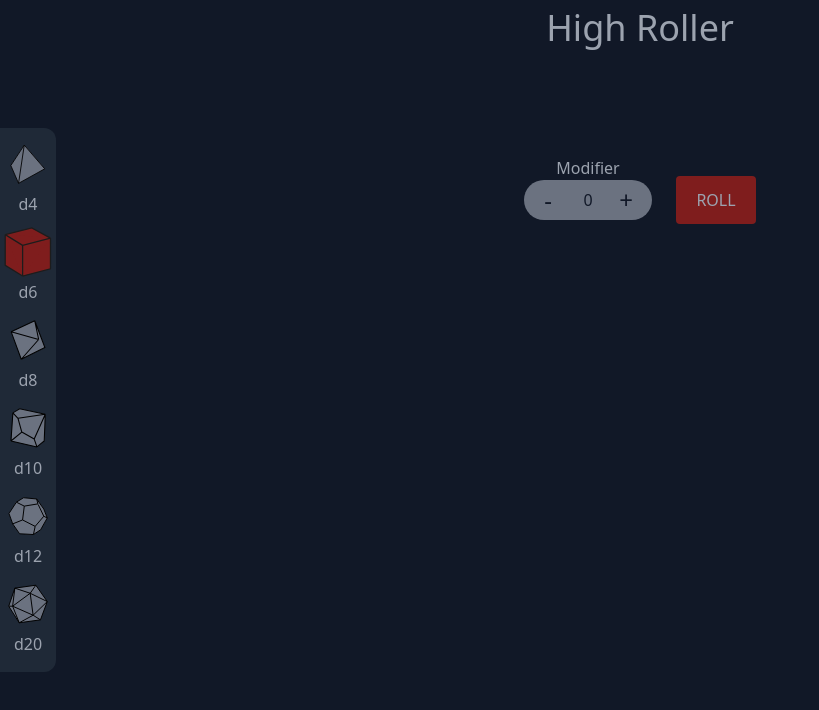
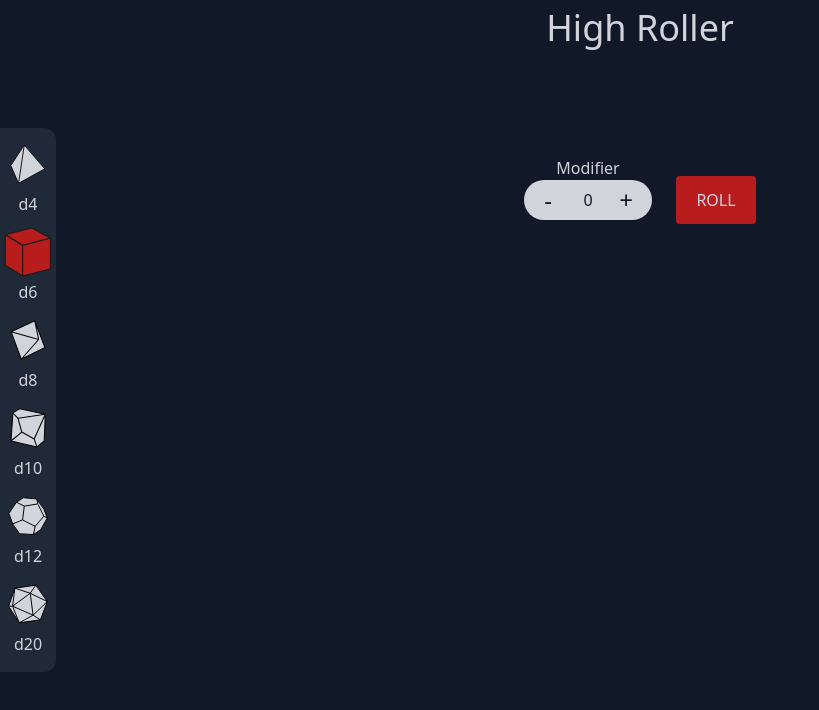
Before and after one commit to iamcrjones/high-roller-pwa, a Next.js app: page / in a window 1280 px wide. Shown: the top 710 px of the page, without its empty margins (0-819 px from the left). Built offline with nearby package versions, Linux system fonts and the light colour scheme.

Commit message:
brighter colors

```diff
--- a/src/pages/index.tsx
+++ b/src/pages/index.tsx
@@ -15,7 +15,7 @@ export default function Home() {
         <link rel="apple-touch-icon" href="/icon-512x512.png"></link>
         <meta name="theme-color" content="#000" />
       </Head>
-      <main className=" flex h-screen w-screen flex-col items-center justify-center text-gray-400">
+      <main className=" flex h-screen w-screen flex-col items-center justify-center text-gray-300">
         <RollPage />
       </main>
     </>
--- a/src/pages/roll-page/components/dice-list.tsx
+++ b/src/pages/roll-page/components/dice-list.tsx
@@ -3,7 +3,7 @@ import React from "react";
 type DiceListProps = { dispatch: (val: string) => void; currentDice: string };
 const DiceList = ({ dispatch, currentDice }: DiceListProps) => {
   return (
-    <div className=" absolute left-0 flex flex-col justify-center space-y-4 rounded-xl rounded-l-none bg-gray-800 px-2 py-4 text-gray-400">
+    <div className=" absolute left-0 flex flex-col justify-center space-y-4 rounded-xl rounded-l-none bg-gray-800 px-2 py-4 text-gray-300">
       <div
         className="flex flex-col items-center space-y-2"
         onClick={() => dispatch("d4")}
@@ -15,7 +15,7 @@ const DiceList = ({ dispatch, currentDice }: DiceListProps) => {
           viewBox="0 0 81 91"
           className={`transition-all ${
             "d4" === currentDice ? "scale-125" : ""
-          } ${"d4" === currentDice ? "fill-red-900" : "fill-gray-500"}`}
+          } ${"d4" === currentDice ? "fill-red-700" : "fill-gray-300"}`}
         >
           <path d="M1.5 49L32 2.5L78.5 56.5L19 89.5L1.5 49Z" />
           <path
@@ -37,7 +37,7 @@ const DiceList = ({ dispatch, currentDice }: DiceListProps) => {
           viewBox="0 0 74 79"
           className={`transition-all ${
             "d6" === currentDice ? "scale-125" : ""
-          } ${"d6" === currentDice ? "fill-red-900" : "fill-gray-500"}`}
+          } ${"d6" === currentDice ? "fill-red-700" : "fill-gray-300"}`}
         >
           <path d="M1 12L43 1.5L72.5 17.5V66L28.5 77.5L1 60.5V12Z" />
           <path
@@ -59,7 +59,7 @@ const DiceList = ({ dispatch, currentDice }: DiceListProps) => {
           viewBox="0 0 68 77"
           className={`transition-all ${
             "d8" === currentDice ? "scale-125" : ""
-          } ${"d8" === currentDice ? "fill-red-900" : "fill-gray-500"}`}
+          } ${"d8" === currentDice ? "fill-red-700" : "fill-gray-300"}`}
         >
           <path d="M1.5 22.5L47 1.5L66.5 53L21 75.5L1.5 22.5Z" />
           <path
@@ -81,7 +81,7 @@ const DiceList = ({ dispatch, currentDice }: DiceListProps) => {
           viewBox="0 0 67 74"
           className={`transition-all ${
             "d10" === currentDice ? "scale-125" : ""
-          } ${"d10" === currentDice ? "fill-red-900" : "fill-gray-500"}`}
+          } ${"d10" === currentDice ? "fill-red-700" : "fill-gray-300"}`}
         >
           <path d="M18 1.5L65.5 11.5L63.5 61L50 72L2 61L5.5 9L18 1.5Z" />
           <path
@@ -103,7 +103,7 @@ const DiceList = ({ dispatch, currentDice }: DiceListProps) => {
           viewBox="0 0 81 78"
           className={`transition-all ${
             "d12" === currentDice ? "scale-125" : ""
-          } ${"d12" === currentDice ? "fill-red-900" : "fill-gray-500"}`}
+          } ${"d12" === currentDice ? "fill-red-700" : "fill-gray-300"}`}
         >
           <path d="M17 11L31.5 2L58 4.5L72.5 25L79.5 43L66 67L51.5 76.5L23.5 75L9.5 55L2 34L17 11Z" />
           <path
@@ -125,7 +125,7 @@ const DiceList = ({ dispatch, currentDice }: DiceListProps) => {
           viewBox="0 0 82 80"
           className={`transition-all ${
             "d20" === currentDice ? "scale-125" : ""
-          } ${"d20" === currentDice ? "fill-red-900" : "fill-gray-500"}`}
+          } ${"d20" === currentDice ? "fill-red-700" : "fill-gray-300"}`}
         >
           <path d="M14 7.5L57 1.5L80.5 35L66.5 72.5L23 78.5L1.5 44.5L14 7.5Z" />
           <path
--- a/src/pages/roll-page/components/modifier.tsx
+++ b/src/pages/roll-page/components/modifier.tsx
@@ -3,28 +3,28 @@ import React from "react";
 type ModifierProps = { dispatch: (val: number) => void; modifier: number };
 const Modifier = ({ dispatch, modifier }: ModifierProps) => {
   return (
-    <div className="mb-6 flex flex-col text-gray-900">
-      <p className="text-md text-center text-gray-400">Modifier</p>
+    <div className="mb-6 flex flex-col ">
+      <p className="text-md text-center ">Modifier</p>
       <div className="flex">
         <div
-          className=" flex h-10 w-12 items-center justify-center rounded-full rounded-r-none bg-gray-500 active:bg-gray-600"
+          className=" flex h-10 w-12 items-center justify-center rounded-full rounded-r-none bg-gray-300 active:bg-gray-400"
           onClick={() => dispatch(modifier - 1)}
         >
-          <span className="select-none text-2xl">-</span>
+          <span className="select-none text-2xl text-gray-900">-</span>
         </div>
         {/* <div className="h-10 border-2 border-gray-500"></div> */}
         <input
           placeholder="0"
-          className="p-x-4 w-8 bg-gray-500 text-center outline-none"
+          className="p-x-4 w-8 bg-gray-300 text-center text-gray-900 outline-none"
           name="modifier"
           onChange={(e) => dispatch(+e.target.value || 0)}
           value={modifier}
         />
         <div
-          className=" flex h-10 w-12 items-center justify-center rounded-full rounded-l-none bg-gray-500 active:bg-gray-600"
+          className=" flex h-10 w-12 items-center justify-center rounded-full rounded-l-none bg-gray-300 active:bg-gray-400"
           onClick={() => dispatch(modifier + 1)}
         >
-          <span className="mr-1 select-none text-2xl">+</span>
+          <span className="mr-1 select-none text-2xl text-gray-900">+</span>
         </div>
       </div>
     </div>
--- a/src/pages/roll-page/index.tsx
+++ b/src/pages/roll-page/index.tsx
@@ -69,7 +69,7 @@ const RollPage = () => {
           <Modifier dispatch={handleModChange} modifier={state.modifier} />
           <button
             onClick={handleRoll}
-            className="h-12 w-20 rounded bg-red-900 active:bg-red-800"
+            className="h-12 w-20 rounded bg-red-700 active:bg-red-800"
           >
             ROLL
           </button>
@@ -81,7 +81,7 @@ const RollPage = () => {
                 <p className="mt-3 text-3xl">You Rolled...</p>
                 {state.prevResults[0]?.modifier &&
                 state.prevResults[0]?.modifier !== 0 ? (
-                  <div className="mt-16 flex animate-slide-down-0 flex-col items-center space-y-4">
+                  <div className="mt-16 flex flex-col items-center space-y-4">
                     <p className="text-5xl">
                       {state.prevResults[0]?.roll +
                         state.prevResults[0]?.modifier}
@@ -93,7 +93,7 @@ const RollPage = () => {
                     </p>
                   </div>
                 ) : (
-                  <p className="mt-16 flex animate-slide-down-0 justify-center text-5xl">
+                  <p className="mt-16 flex justify-center text-5xl">
                     {state.result}
                   </p>
                 )}
```
